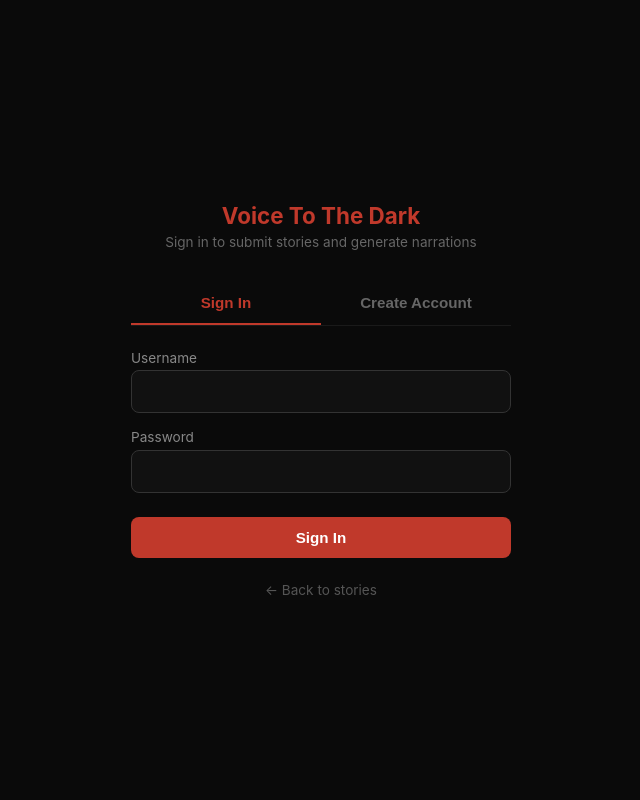
After one commit to LukeHeffAI/Voice-To-The-Dark, a FastAPI app: template app/templates/login.html in a window 1280 px wide. The commit adds this page. Shown: the whole page, without its empty margins (319-959 px from the left). Run offline with FastAPI, Linux system fonts and the light colour scheme; the template is opened without the code that fills it, so the values that code supplies are empty.

Commit message:
Add Phase 6: JWT auth, rate limiting, login UI, and .env.example
Authentication:
- JWT-based auth with bcrypt password hashing (app/auth.py)
- Cookie + Bearer token support for browser and API clients (app/deps.py)
- Register, login, logout, and /me endpoints (app/routers/auth.py)
- First registered user automatically becomes admin

Route protection:
- Story submission, script generation, audio generation, and script
  editing all require authentication (401 if not logged in)
- Read-only pages (story list, player, streaming) remain public
- Rate limiting on expensive endpoints: 10 scripts/hr, 5 audio/hr
  per user (app/rate_limit.py)

Frontend:
- Login/register page with tabbed forms and ?next= redirect support
- Auth nav bar on story list, submit, and story detail pages
- Pipeline buttons gated behind auth with inline login prompts
- 401 responses from API calls redirect to login page

Config:
- .env.example with all required environment variables
- JWT_SECRET_KEY, JWT_ALGORITHM, JWT_EXPIRE_HOURS in config
- python-jose, passlib[bcrypt], python-multipart added to requirements

https://claude.ai/code/session_01CuiKbuQbxxvJtivmdxwCCN

```diff
--- a/app/config.py
+++ b/app/config.py
@@ -8,5 +8,8 @@ class Settings:
     REDDIT_CLIENT_ID = os.getenv("REDDIT_CLIENT_ID")
     REDDIT_CLIENT_SECRET = os.getenv("REDDIT_CLIENT_SECRET")
     ANTHROPIC_API_KEY = os.getenv("ANTHROPIC_API_KEY")
+    JWT_SECRET_KEY = os.getenv("JWT_SECRET_KEY", "change_me_to_a_random_secret")
+    JWT_ALGORITHM = "HS256"
+    JWT_EXPIRE_HOURS = 72
 
 settings = Settings()
--- a/app/main.py
+++ b/app/main.py
@@ -3,7 +3,7 @@ from fastapi import FastAPI
 from fastapi.staticfiles import StaticFiles
 from .database import engine
 from .models import story  # load all models to register them with Base
-from .routers import audio, stories, player
+from .routers import audio, stories, player, auth
 
 story.Base.metadata.create_all(bind=engine)
 
@@ -14,6 +14,7 @@ static_dir = os.path.join(os.path.dirname(__file__), "static")
 app.mount("/static", StaticFiles(directory=static_dir), name="static")
 
 # API routers
+app.include_router(auth.router, prefix="/auth", tags=["auth"])
 app.include_router(audio.router, prefix="/audio", tags=["audio"])
 app.include_router(stories.router, prefix="/stories", tags=["stories"])
 
--- a/app/routers/stories.py
+++ b/app/routers/stories.py
@@ -14,6 +14,8 @@ from app.schemas.story import (
 from app.services.reddit import fetch_multi_part_story, fetch_story_text, init_reddit
 from app.services.hashing import hash_content
 from app.services.text_cleaner import clean_for_narration
+from app.models.story import User
+from app.deps import get_current_user
 
 logger = logging.getLogger(__name__)
 
@@ -21,7 +23,7 @@ router = APIRouter()
 
 
 @router.post("/submit", response_model=StoryResponse)
-def submit_story(req: StorySubmitRequest, db: Session = Depends(get_db)):
+def submit_story(req: StorySubmitRequest, user: User = Depends(get_current_user), db: Session = Depends(get_db)):
     """Fetch a story from a NoSleep URL and store it.
 
     If the story already exists (by URL or content hash), returns the existing
--- /dev/null
+++ b/app/templates/login.html
@@ -0,0 +1,302 @@
+<!DOCTYPE html>
+<html lang="en">
+<head>
+    <meta charset="UTF-8">
+    <meta name="viewport" content="width=device-width, initial-scale=1.0">
+    <meta name="theme-color" content="#0a0a0a">
+    <title>Sign In — Voice To The Dark</title>
+    <style>
+        * { box-sizing: border-box; margin: 0; padding: 0; }
+
+        body {
+            font-family: -apple-system, BlinkMacSystemFont, 'Segoe UI', system-ui, sans-serif;
+            background: #0a0a0a;
+            color: #e0e0e0;
+            min-height: 100vh;
+            display: flex;
+            align-items: center;
+            justify-content: center;
+            padding: 1rem;
+        }
+
+        .auth-container {
+            width: 100%;
+            max-width: 380px;
+        }
+
+        .auth-header {
+            text-align: center;
+            margin-bottom: 2rem;
+        }
+        .auth-header h1 {
+            font-size: 1.4rem;
+            font-weight: 700;
+            color: #c0392b;
+        }
+        .auth-header p {
+            font-size: 0.85rem;
+            color: #666;
+            margin-top: 0.3rem;
+        }
+
+        .tab-bar {
+            display: flex;
+            margin-bottom: 1.5rem;
+            border-bottom: 1px solid #1a1a1a;
+        }
+        .tab {
+            flex: 1;
+            padding: 0.75rem;
+            text-align: center;
+            font-size: 0.95rem;
+            font-weight: 600;
+            color: #666;
+            cursor: pointer;
+            border-bottom: 2px solid transparent;
+            transition: all 0.15s;
+            background: none;
+            border-top: none;
+            border-left: none;
+            border-right: none;
+        }
+        .tab:hover { color: #ccc; }
+        .tab.active {
+            color: #c0392b;
+            border-bottom-color: #c0392b;
+        }
+
+        .form-panel { display: none; }
+        .form-panel.active { display: block; }
+
+        .form-group {
+            margin-bottom: 1rem;
+        }
+        .form-label {
+            display: block;
+            font-size: 0.85rem;
+            color: #888;
+            margin-bottom: 0.3rem;
+        }
+        .form-input {
+            width: 100%;
+            padding: 0.75rem 1rem;
+            border: 1px solid #333;
+            border-radius: 8px;
+            background: #111;
+            color: #e0e0e0;
+            font-size: 0.95rem;
+            outline: none;
+            transition: border-color 0.15s;
+        }
+        .form-input:focus { border-color: #c0392b; }
+
+        .form-submit {
+            width: 100%;
+            padding: 0.75rem;
+            border: none;
+            border-radius: 8px;
+            background: #c0392b;
+            color: #fff;
+            font-size: 0.95rem;
+            font-weight: 600;
+            cursor: pointer;
+            transition: background 0.15s;
+            margin-top: 0.5rem;
+        }
+        .form-submit:hover { background: #a93226; }
+        .form-submit:disabled {
+            background: #333;
+            color: #666;
+            cursor: not-allowed;
+        }
+
+        .form-message {
+            margin-top: 0.75rem;
+            padding: 0.6rem 0.8rem;
+            border-radius: 6px;
+            font-size: 0.85rem;
+            display: none;
+        }
+        .form-message.error {
+            display: block;
+            background: #2e1a1a;
+            border: 1px solid #4e2a2a;
+            color: #e07070;
+        }
+        .form-message.success {
+            display: block;
+            background: #1a2e1a;
+            border: 1px solid #2e4a2e;
+            color: #70e070;
+        }
+
+        .back-link {
+            display: block;
+            text-align: center;
+            margin-top: 1.5rem;
+            color: #555;
+            text-decoration: none;
+            font-size: 0.85rem;
+        }
+        .back-link:hover { color: #888; }
+    </style>
+</head>
+<body>
+    <div class="auth-container">
+        <div class="auth-header">
+            <h1>Voice To The Dark</h1>
+            <p>Sign in to submit stories and generate narrations</p>
+        </div>
+
+        <div class="tab-bar">
+            <button class="tab active" onclick="switchTab('login')">Sign In</button>
+            <button class="tab" onclick="switchTab('register')">Create Account</button>
+        </div>
+
+        <!-- Login form -->
+        <div class="form-panel active" id="loginPanel">
+            <div class="form-group">
+                <label class="form-label" for="loginUser">Username</label>
+                <input class="form-input" id="loginUser" type="text" autocomplete="username" autocapitalize="off">
+            </div>
+            <div class="form-group">
+                <label class="form-label" for="loginPass">Password</label>
+                <input class="form-input" id="loginPass" type="password" autocomplete="current-password">
+            </div>
+            <button class="form-submit" id="loginBtn" onclick="doLogin()">Sign In</button>
+            <div class="form-message" id="loginMsg"></div>
+        </div>
+
+        <!-- Register form -->
+        <div class="form-panel" id="registerPanel">
+            <div class="form-group">
+                <label class="form-label" for="regUser">Username</label>
+                <input class="form-input" id="regUser" type="text" autocomplete="username" autocapitalize="off">
+            </div>
+            <div class="form-group">
+                <label class="form-label" for="regPass">Password</label>
+                <input class="form-input" id="regPass" type="password" autocomplete="new-password">
+            </div>
+            <div class="form-group">
+                <label class="form-label" for="regPass2">Confirm Password</label>
+                <input class="form-input" id="regPass2" type="password" autocomplete="new-password">
+            </div>
+            <button class="form-submit" id="regBtn" onclick="doRegister()">Create Account</button>
+            <div class="form-message" id="regMsg"></div>
+        </div>
+
+        <a href="/" class="back-link">&larr; Back to stories</a>
+    </div>
+
+    <script>
+    const nextUrl = new URLSearchParams(window.location.search).get('next') || '/';
+
+    function switchTab(tab) {
+        document.querySelectorAll('.tab').forEach(t => t.classList.remove('active'));
+        document.querySelectorAll('.form-panel').forEach(p => p.classList.remove('active'));
+
+        if (tab === 'login') {
+            document.querySelectorAll('.tab')[0].classList.add('active');
+            document.getElementById('loginPanel').classList.add('active');
+        } else {
+            document.querySelectorAll('.tab')[1].classList.add('active');
+            document.getElementById('registerPanel').classList.add('active');
+        }
+    }
+
+    async function doLogin() {
+        const username = document.getElementById('loginUser').value.trim();
+        const password = document.getElementById('loginPass').value;
+        const btn = document.getElementById('loginBtn');
+        const msg = document.getElementById('loginMsg');
+
+        if (!username || !password) {
+            showMsg(msg, 'Please fill in all fields.', 'error');
+            return;
+        }
+
+        btn.disabled = true;
+        btn.textContent = 'Signing in...';
+        msg.className = 'form-message';
+
+        try {
+            const resp = await fetch('/auth/login', {
+                method: 'POST',
+                headers: { 'Content-Type': 'application/json' },
+                body: JSON.stringify({ username, password }),
+            });
+            const data = await resp.json();
+
+            if (resp.ok) {
+                showMsg(msg, 'Signed in!', 'success');
+                window.location.href = nextUrl;
+            } else {
+                showMsg(msg, data.detail || 'Login failed.', 'error');
+            }
+        } catch (err) {
+            showMsg(msg, 'Network error.', 'error');
+        } finally {
+            btn.disabled = false;
+            btn.textContent = 'Sign In';
+        }
+    }
+
+    async function doRegister() {
+        const username = document.getElementById('regUser').value.trim();
+        const password = document.getElementById('regPass').value;
+        const password2 = document.getElementById('regPass2').value;
+        const btn = document.getElementById('regBtn');
+        const msg = document.getElementById('regMsg');
+
+        if (!username || !password || !password2) {
+            showMsg(msg, 'Please fill in all fields.', 'error');
+            return;
+        }
+        if (password !== password2) {
+            showMsg(msg, 'Passwords do not match.', 'error');
+            return;
+        }
+
+        btn.disabled = true;
+        btn.textContent = 'Creating...';
+        msg.className = 'form-message';
+
+        try {
+            const resp = await fetch('/auth/register', {
+                method: 'POST',
+                headers: { 'Content-Type': 'application/json' },
+                body: JSON.stringify({ username, password }),
+            });
+            const data = await resp.json();
+
+            if (resp.ok) {
+                showMsg(msg, 'Account created!', 'success');
+                window.location.href = nextUrl;
+            } else {
+                showMsg(msg, data.detail || 'Registration failed.', 'error');
+            }
+        } catch (err) {
+            showMsg(msg, 'Network error.', 'error');
+        } finally {
+            btn.disabled = false;
+            btn.textContent = 'Create Account';
+        }
+    }
+
+    function showMsg(el, text, type) {
+        el.textContent = text;
+        el.className = 'form-message ' + type;
+    }
+
+    // Submit on Enter
+    document.querySelectorAll('.form-input').forEach(input => {
+        input.addEventListener('keydown', (e) => {
+            if (e.key !== 'Enter') return;
+            const panel = input.closest('.form-panel');
+            if (panel.id === 'loginPanel') doLogin();
+            else doRegister();
+        });
+    });
+    </script>
+</body>
+</html>
--- a/requirements.txt
+++ b/requirements.txt
@@ -9,3 +9,6 @@ pydantic>=2.0.0
 anthropic>=0.39.0
 jinja2>=3.1.0
 aiofiles>=23.0.0
+python-jose[cryptography]>=3.3.0
+passlib[bcrypt]>=1.7.4
+python-multipart>=0.0.6
```
Also changed, not shown: app/auth.py (added, +34 -0 lines), app/deps.py (added, +60 -0 lines), app/rate_limit.py (added, +51 -0 lines), app/routers/audio.py (+7 -4 lines), app/routers/auth.py (+115 -0 lines), app/routers/player.py (+14 -5 lines), app/templates/story_detail.html (+50 -0 lines), app/templates/story_list.html (+24 -0 lines), app/templates/submit.html (+56 -0 lines), 1 other file.
